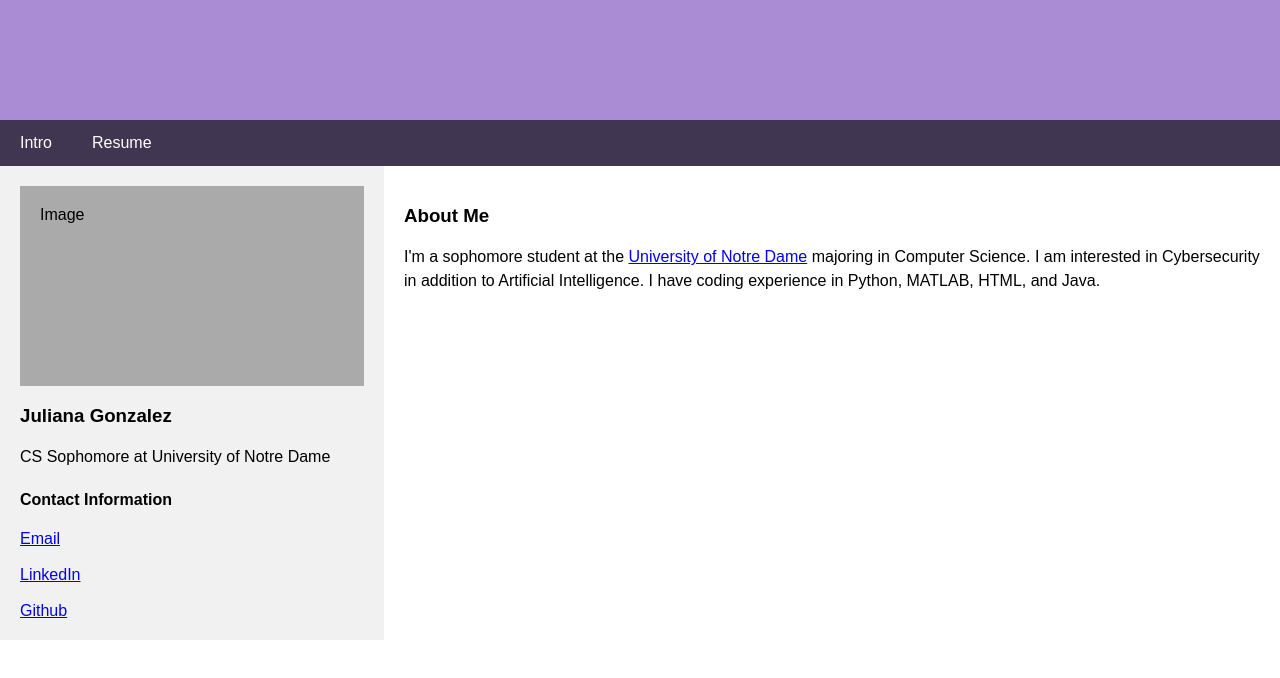
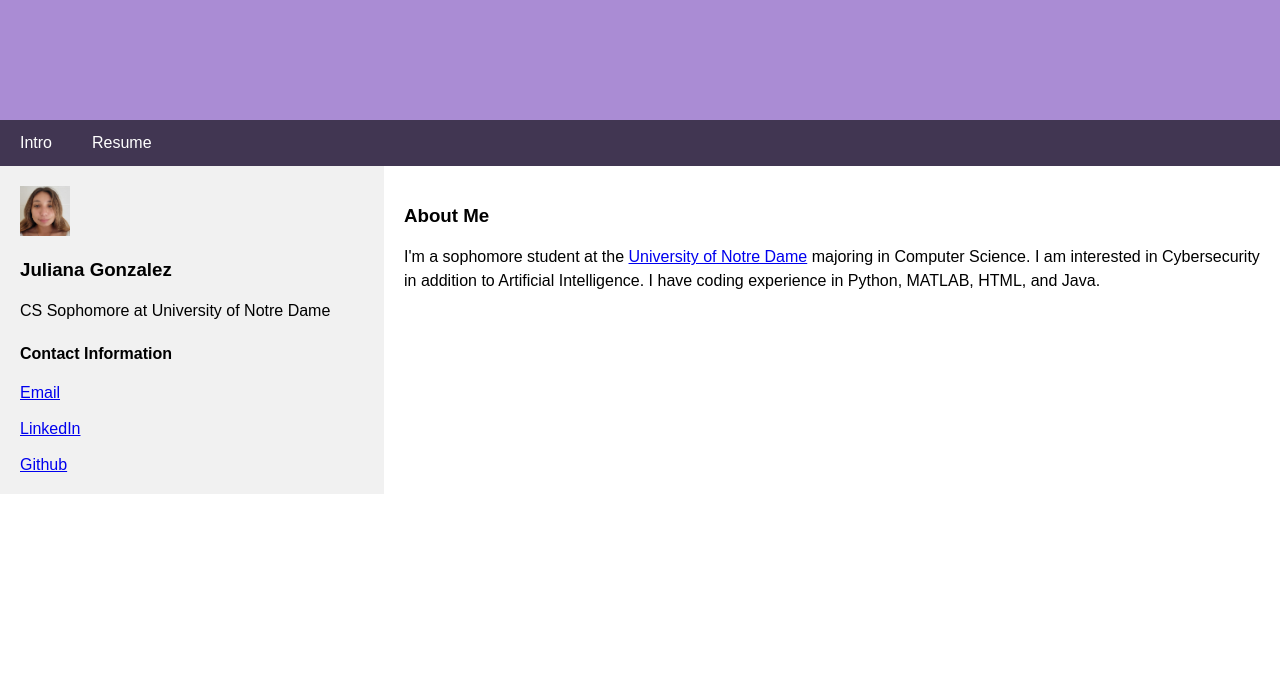
Before and after one commit to jgonzalez0406/jgonzalez0406.github.io, a plain HTML site: page index.html in a window 1280 px wide. Drawn offline with Linux system fonts and the light colour scheme.

Commit message:
Update index.html

```diff
--- a/index.html
+++ b/index.html
@@ -104,7 +104,7 @@ body {
 
 <div class="row">
   <div class="side">
-    <div class="fakeimg" style="height:200px;">Image</div>
+    <img src="./docs/assets/iPu_rA1W.jpg" alt="hi" class="inline" width="50" height="50"/>
     <h3>Juliana Gonzalez</h3>
     <p class ='lineSpace'>CS Sophomore at University of Notre Dame</p>
     <h4>Contact Information</h4>
```
